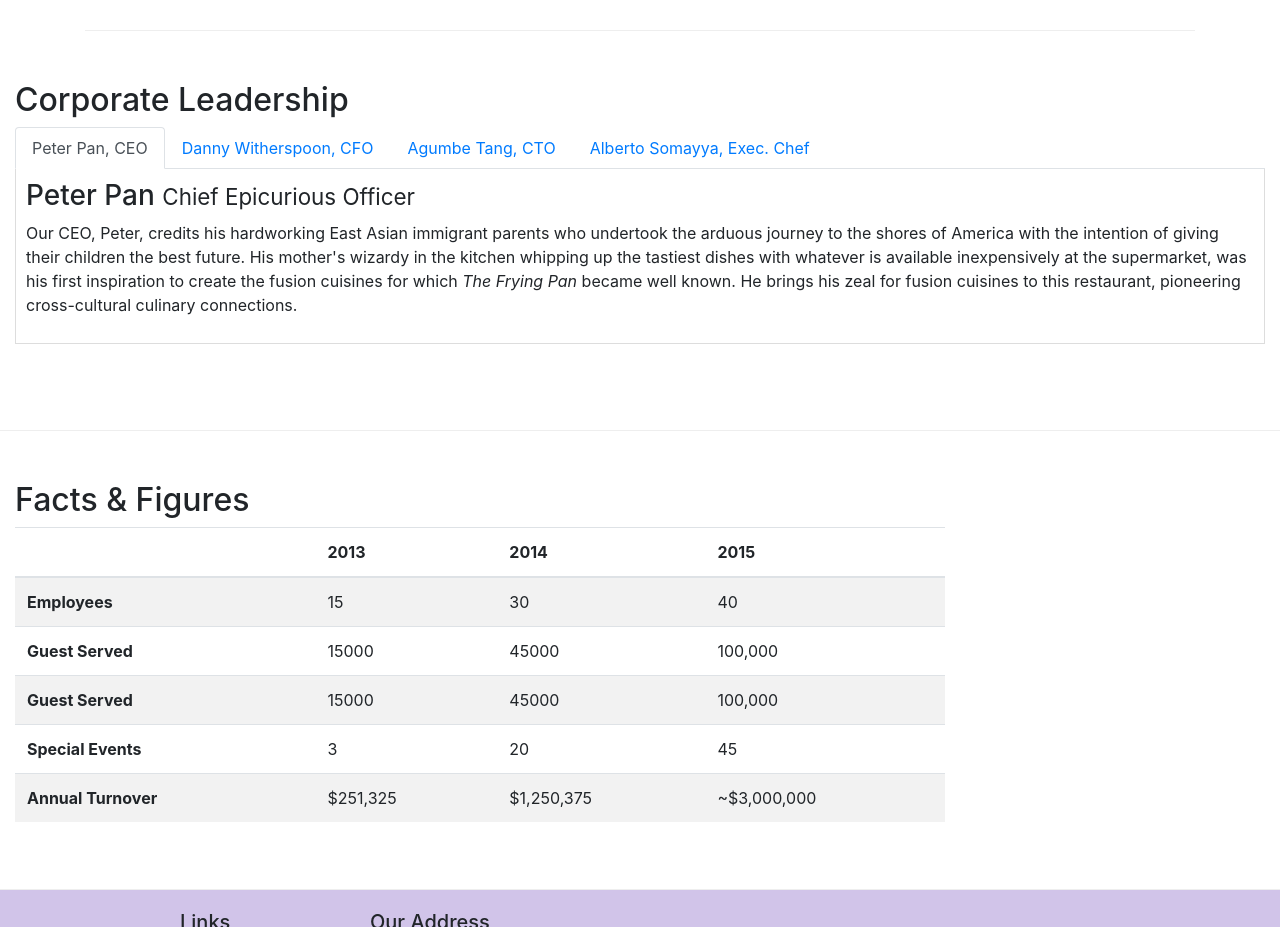
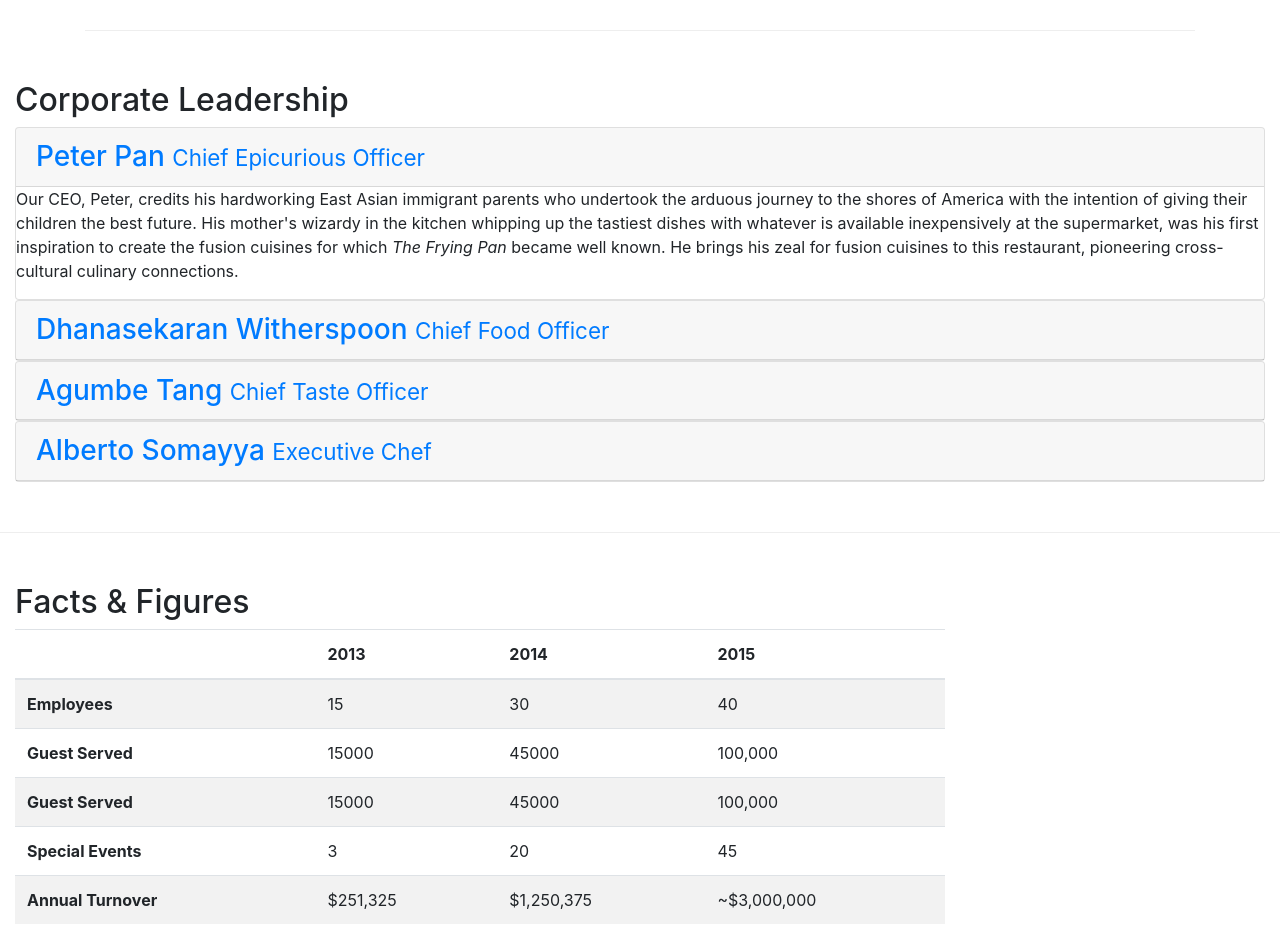
Before and after one commit to MikeDavisRocha/Bootstrap4, a website: page aboutus.html in a window 1280 px wide. Shown: the part 880-1807 px from the top of the page. Drawn offline with nearby package versions, Linux system fonts and the light colour scheme.

Commit message:
Accordion

```diff
--- a/aboutus.html
+++ b/aboutus.html
@@ -108,52 +108,69 @@
         <div class="col-12">
             <h2>Corporate Leadership</h2>
 
-            <ul class="nav nav-tabs">
-                <li class="nav-item">
-                    <a class="nav-link active" href="#peter" role="tab" data-toggle="tab">Peter Pan, CEO</a>
-                </li>
-                <li class="nav-item">
-                    <a class="nav-link" href="#danny" role="tab" data-toggle="tab">Danny Witherspoon, CFO</a>
-                </li>
-                <li class="nav-item">
-                    <a class="nav-link" href="#agumbe" role="tab" data-toggle="tab">Agumbe Tang, CTO</a>
-                </li>
-                <li class="nav-item">
-                    <a class="nav-link" href="#alberto" role="tab" data-toggle="tab">Alberto Somayya, Exec. Chef</a>
-                </li>
-            </ul>
 
-            <div class="tab-content">
-                <div role="tabpanel" class="tab-pane fade show active" id="peter">
-                    <h3>Peter Pan <small>Chief Epicurious Officer</small></h3>
-                    <p class="hidden-xs-down">Our CEO, Peter, credits his hardworking East Asian immigrant parents who undertook the arduous journey
-                        to the shores of America with the intention of giving their children the best future. His mother's
-                        wizardy in the kitchen whipping up the tastiest dishes with whatever is available inexpensively at
-                        the supermarket, was his first inspiration to create the fusion cuisines for which <em>The Frying Pan</em>                        became well known. He brings his zeal for fusion cuisines to this restaurant, pioneering cross-cultural
-                        culinary connections.
+            <div id="accordion" role="tablist">
+                <div class="card">
+                    <div class="card-header" role="tab" id="peterhead">
+                        <h3 class="mb-0">
+                            <a data-toggle="collapse" data-parent="#accordion" href="#peter">Peter Pan <small>Chief Epicurious Officer</small></a></h3>
+                    </div>
+                    <div role="tabpanel" class="collapse show" id="peter">
+                        <div class="card-block">
+                            <p class="hidden-xs-down">Our CEO, Peter, credits his hardworking East Asian immigrant parents who undertook the arduous
+                                journey to the shores of America with the intention of giving their children the best future.
+                                His mother's wizardy in the kitchen whipping up the tastiest dishes with whatever is available
+                                inexpensively at the supermarket, was his first inspiration to create the fusion cuisines
+                                for which <em>The Frying Pan</em> became well known. He brings his zeal for fusion cuisines
+                                to this restaurant, pioneering cross-cultural culinary connections.
                             </p>
                         </div>
-                <div role="tabpanel" class="tab-pane fade" id="danny">
-                    <h3>Dhanasekaran Witherspoon <small>Chief Food Officer</small></h3>
+                    </div>
+                </div>
+                <div class="card">
+                    <div class="card-header" role="tab" id="dannyhead">
+                        <h3 class="mb-0">
+                            <a class="collapsed" data-toggle="collapse" data-parent="#accordion" href="#danny">Dhanasekaran Witherspoon <small>Chief Food Officer</small></a></h3>
+                    </div>
+                    <div role="tabpanel" class="collapse" id="danny">
+                        <div class="card-block">
                             <p class="hidden-xs-down">Our CFO, Danny, as he is affectionately referred to by his colleagues, comes from a long established
-                        family tradition in farming and produce. His experiences growing up on a farm in the Australian outback
-                        gave him great appreciation for varieties of food sources. As he puts it in his own words, <em>Everything that runs, wins, and everything that stays, pays!</em>
+                                family tradition in farming and produce. His experiences growing up on a farm in the Australian
+                                outback gave him great appreciation for varieties of food sources. As he puts it in his own
+                                words,
+                                <em>Everything that runs, wins, and everything that stays, pays!</em>
                             </p>
                         </div>
-                <div role="tabpanel" class="tab-pane fade" id="agumbe">
-                    <h3>Agumbe Tang <small>Chief Taste Officer</small></h3>
-                    <p class="hidden-xs-down">Blessed with the most discerning gustatory sense, Agumbe, our CTO, personally ensures that every dish
-                        that we serve meets his exacting tastes. Our chefs dread the tongue lashing that ensues if their
-                        dish does not meet his exacting standards. He lives by his motto, <em>You click only if you survive my lick.</em>
+                    </div>
+                </div>
+                <div class="card">
+                    <div class="card-header" role="tab" id="agumbehead">
+                        <h3 class="mb-0">
+                            <a class="collapsed" data-toggle="collapse" data-parent="#accordion" href="#agumbe">Agumbe Tang <small>Chief Taste Officer</small></a></h3>
+                    </div>
+                    <div role="tabpanel" class="collapse" id="agumbe">
+                        <div class="card-block">
+                            <p class="hidden-xs-down">Blessed with the most discerning gustatory sense, Agumbe, our CTO, personally ensures that every
+                                dish that we serve meets his exacting tastes. Our chefs dread the tongue lashing that ensues
+                                if their dish does not meet his exacting standards. He lives by his motto, <em>You click only if you survive my lick.</em>
                             </p>
                         </div>
-                <div role="tabpanel" class="tab-pane fade" id="alberto">
-                    <h3>Alberto Somayya <small>Executive Chef</small></h3>
-                    <p class="hidden-xs-down">Award winning three-star Michelin chef with wide International experience having worked closely with
-                        whos-who in the culinary world, he specializes in creating mouthwatering Indo-Italian fusion experiences.
-                        He says,
+                    </div>
+                </div>
+                <div class="card">
+                    <div class="card-header" role="tab" id="albertohead">
+                        <h3 class="mb-0">
+                            <a class="collapsed" data-toggle="collapse" data-parent="#accordion" href="#alberto">Alberto Somayya <small>Executive Chef</small></a></h3>
+                    </div>
+                    <div role="tabpanel" class="collapse" id="alberto">
+                        <div class="card-block">
+                            <p class="hidden-xs-down">Award winning three-star Michelin chef with wide International experience having worked closely
+                                with whos-who in the culinary world, he specializes in creating mouthwatering Indo-Italian
+                                fusion experiences. He says,
                                 <em>Put together the cuisines from the two craziest cultures, and you get a winning hit! Amma Mia!</em>
                             </p>
+                        </div>
+                    </div>
                 </div>
             </div>
         </div>
```
Lines whose indentation alone changed are shown as unchanged.
